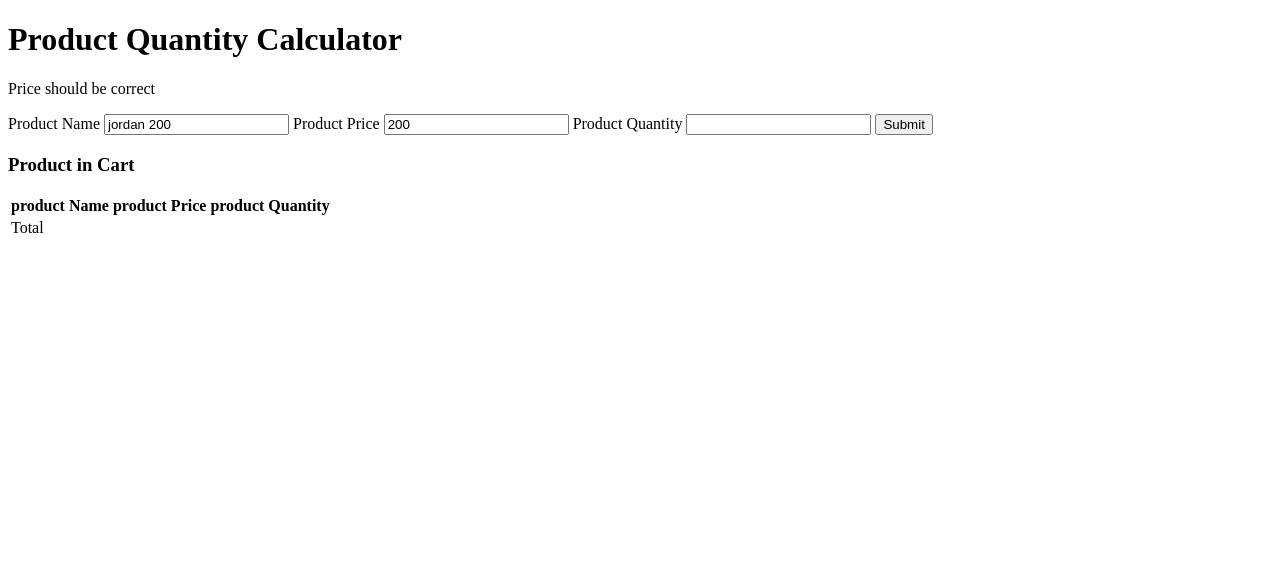
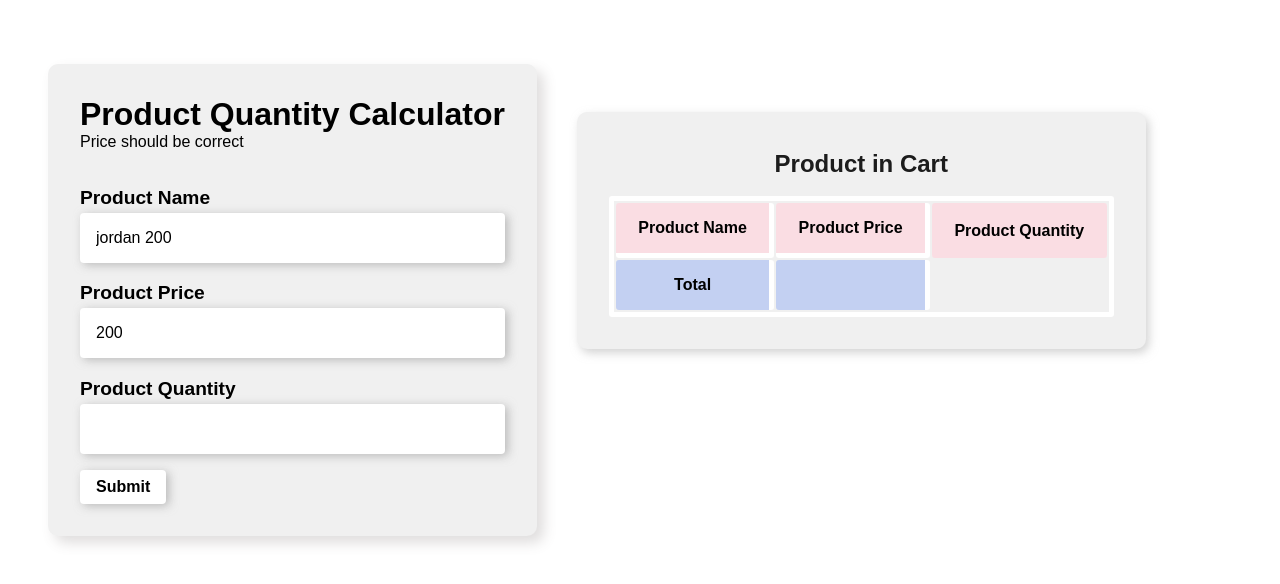
Before and after one commit to kiani007/FormInJs, a plain HTML site: page index.html in a window 1280 px wide. Drawn offline with Linux system fonts and the light colour scheme.

Commit message:
update css

```diff
--- a/index.html
+++ b/index.html
@@ -7,7 +7,7 @@
     <meta name="viewport" content="width=device-width, initial-scale=1.0">
     <script src="script.js" defer></script>
     <title>HtmlForm</title>
-    <link rel="stylesheet" href="index.css">
+    <link rel="stylesheet" href="style.css">
 </head>
 
 <body>
--- /dev/null
+++ b/style.css
@@ -0,0 +1,132 @@
+*,
+html {
+    box-sizing: border-box;
+    margin: 0;
+    padding: 0;
+}
+
+body {
+    margin: 4em 3em auto;
+    font-family: Arial, Helvetica, sans-serif;
+}
+
+.container {
+    display: flex;
+}
+
+.form {
+    display: flex;
+    flex-direction: column;
+    background-color: #f0f0f0;
+    padding: 2em 2em;
+    border-radius: 10px;
+    box-shadow: 6.7px 6.7px 12.3px rgba(96, 87, 87, 0.2);
+}
+
+.top {
+    margin-bottom: 2em;
+}
+
+form {
+    display: flex;
+    flex-direction: column;
+}
+
+label {
+    font-size: 1.2em;
+    font-weight: bold;
+    margin: .2em 0;
+}
+
+input:not(:last-child) {
+    margin-bottom: 1em;
+    padding: 1em;
+    font-size: 1em;
+    border: none;
+    border-radius: 4px;
+    box-shadow: 3px 2px 10px #9897979b;
+}
+
+input:nth-of-type(4) {
+    display: unset;
+    padding: .51em 1em;
+    width: fit-content;
+    font-size: 1em;
+    border: none;
+    border-radius: 4px;
+    font-weight: bold;
+    background-color: white;
+    box-shadow: 3px 2px 10px #9897979b;
+    cursor: pointer;
+}
+
+input:nth-of-type(4):hover {
+    background-color: rgb(60, 60, 60);
+    box-shadow: 3px 2px 10px #9897979b;
+    color: white;
+    cursor: pointer;
+}
+
+main {
+    padding: 2em 2em;
+    width: fit-content;
+    height: fit-content;
+    margin: 0 2.5em;
+    margin-top: 3em;
+    background-color: #f0f0f0;
+    border-radius: 10px;
+    box-shadow: 3px 4px 10px #adadad8a;
+}
+
+h3 {
+    font-size: 1.5em;
+    font-weight: bold;
+    color: #1c1c1c;
+    padding: .23em .4em;
+    margin-bottom: 0.56em;
+    text-align: center;
+}
+
+table {
+    border: 5px solid rgb(255, 255, 255);
+    text-transform: capitalize;
+    border-radius: 3px;
+}
+
+table>thead>tr>th:not(:last-child) {
+    border-right: 5px solid rgb(255, 255, 255);
+    border-bottom: 5px solid rgb(255, 255, 255);
+    padding: 1em 1.4em;
+    text-align: center;
+    background-color: #fbdce3ef;
+    border-radius: 3px;
+}
+
+table>thead>tr>th:nth-of-type(3) {
+    padding: 1em 1.4em;
+    background-color: #fbdce3ef;
+    border-radius: 3px;
+}
+
+table>tbody>tr>td {
+    padding: .2em 1.4em;
+    background-color: #d4f5d3ef;
+    border-bottom: 5px solid rgb(255, 255, 255);
+    border-radius: 3px;
+}
+
+table>tbody>tr>td:not(:last-child) {
+    text-align: center;
+    border-right: 5px solid rgb(255, 255, 255);
+    padding: .2em 1.4em;
+    border-radius: 3px;
+}
+
+table>tfoot>tr>td {
+    text-align: center;
+    border-right: 5px solid rgb(255, 255, 255);
+    padding: 1em 1.4em;
+    font-weight: bold;
+    background-color: #c3d0f2;
+    border-radius: 3px;
+}
```
